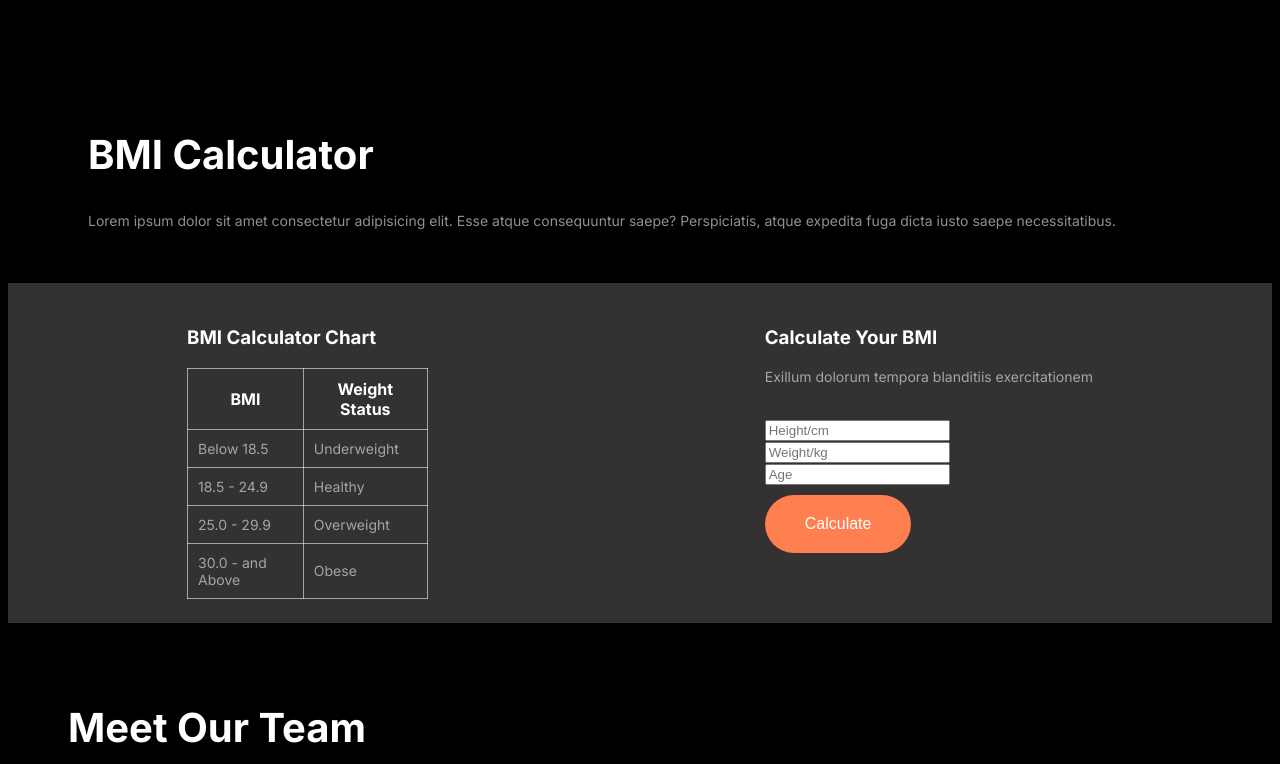
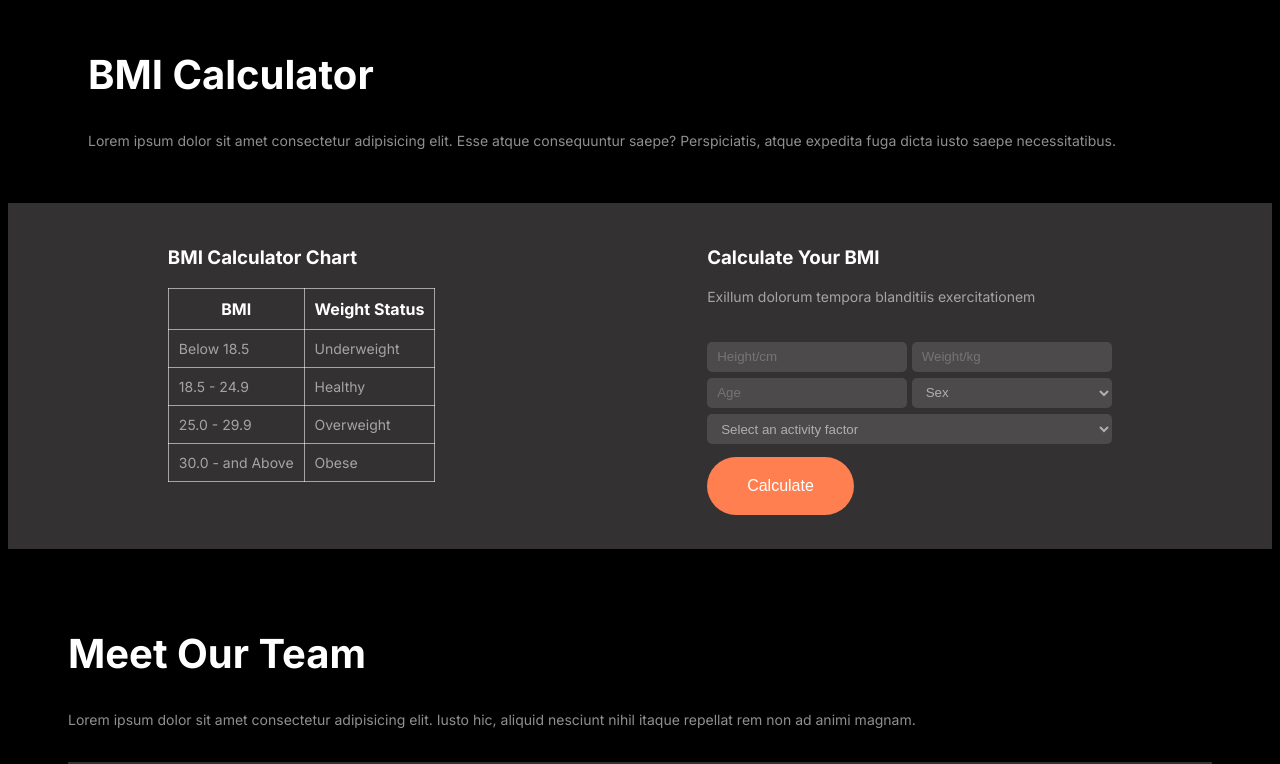
Before and after one commit to Sushanto171/fitness-assi-02, a plain HTML site: page index.html in a window 1280 px wide. Shown: the part 2475-3239 px from the top of the page. Drawn offline with Linux system fonts and the light colour scheme.

Commit message:
make bmi input section

```diff
--- a/index.html
+++ b/index.html
@@ -170,13 +170,26 @@
                     <div class="bmi-cal-tittle">
                         <h3>Calculate Your BMI</h3>
                         <p class="small-text">  Exillum dolorum tempora blanditiis exercitationem</p>
-                    <div class="data-input">
-                        <input type="number" placeholder="Height/cm"><br>
+                    <form class="data-input">
+                        <input type="number" placeholder="Height/cm">
                         <input type="number" placeholder="Weight/kg"><br>
                         <input type="number" placeholder="Age">
+                        <!-- <input type="text" placeholder="Sex"><br> -->
+                        <!-- <input type="text" placeholder="" id="select"><br> -->
+                        <select name="gander" id="" >
+                            <option value="gander">Sex</option>
+                            <option value="gander">Male</option>
+                            <option value="gander">Female</option>
+                            <option value="gander">Custom</option>
+                        </select>
+                        <br>
+                        <select name="" id="factor">
+                            <option value="">Select an activity factor</option>
+                            <option value=""></option>
+                        </select>
                         <br>
                         <button class="primary-btn">Calculate</button>
-                    </div>
+                    </form>
                 </div>
                 </div>
         </section>
--- a/style/style.css
+++ b/style/style.css
@@ -1,5 +1,4 @@
 @import url('https://fonts.googleapis.com/css2?family=Inter:wght@100..900&display=swap');
-
 .inter-font {
   font-family: "Inter", sans-serif;
   font-optical-sizing: auto;
@@ -21,6 +20,7 @@ body{
     font-size: 1rem;
     background-color: coral;
     color: #ffffff;
+    cursor: pointer;
 }
 .display-flex{
     display: flex;
@@ -146,7 +146,6 @@ header div h4{
 }
 #bmi{
     padding: 20px;
-    margin-top: 5rem;
 }
 .bmi-flex{
     align-items: normal;
@@ -166,7 +165,7 @@ header div h4{
 }
 #table-chart{
     border-collapse: collapse;
-    width: 90%;
+    width: 100%;
 }
 th, td{
     border: 1px solid #ffffff8f;
@@ -177,6 +176,28 @@ th, td{
     width:470px;
     height: 400px;
     border-radius: 10px;
+}
+input, select{
+    background-color: #ffffff1f;
+    line-height: 20px;
+    border: none;
+    border-radius: 5px;
+    margin: 3px 0px;
+    padding: 5px 10px;
+    width: 180px;
+    color: #ffffff8f;
+}
+select{
+    width: 200px;
+    padding: 5px 10px;
+    height: 30px;
+    cursor:pointer;
+}
+#factor{
+    width: 405px;
+}
+select option{
+    color: #4440405f;
 }
 .meet{
     margin-top: 5rem;
@@ -213,6 +234,7 @@ th, td{
   .small-text{
     font-size: 0.8rem;
   }
+  /* nav ber fixed */
   #position{
     position: fixed;
     backdrop-filter: blur(8px);
```
